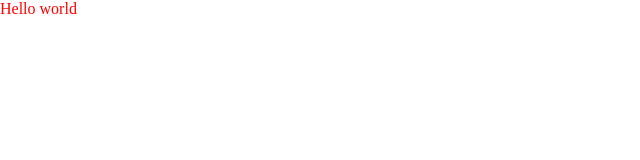
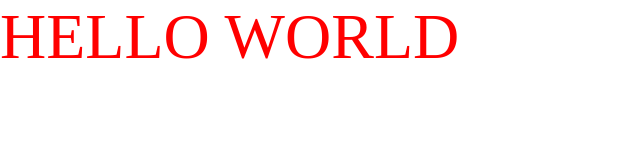
Before and after one commit to kylelangille/restaurant-page, a website built with webpack: page dist/index.html in a window 1280 px wide. Shown: the whole page, without its empty margins (0-640 px from the left). Built offline with Linux system fonts and the light colour scheme.

Commit message:
added font

```diff
--- a/src/index.js
+++ b/src/index.js
@@ -4,7 +4,7 @@
 function component() {
   const element = document.createElement("div");
 
-  element.innerHTML = _.join(["Hello", "world"], " ");
+  element.innerHTML = _.join(["HELLO", "WORLD"], " ");
   element.classList.add("hello");
 
   return element;
--- a/src/style.css
+++ b/src/style.css
@@ -1,3 +1,10 @@
+@font-face {
+  font-family: "SaiyanSans";
+  src: url("./Saiyan-Sans.ttf") format("ttf");
+  font-weight: 600;
+  font-style: normal;
+}
+
 * {
   box-sizing: border-box;
   margin: 0;
@@ -6,4 +13,6 @@
 
 .hello {
   color: red;
+  font-family: "SaiyanSans";
+  font-size: 4rem;
 }
--- a/webpack.config.js
+++ b/webpack.config.js
@@ -17,6 +17,7 @@
         test: /\.(png|svg|jpg|jpeg|gif)$/i,
         type: "asset/resource",
       },
+      { test: /\.(woff|woff2|eot|ttf|otf)$/i, type: "asset/resource" },
     ],
   },
 };
```
Also changed, not shown: dist/bundle.js, dist/daf700d2a47edf876686.ttf (added), src/Saiyan-Sans.ttf (added).
